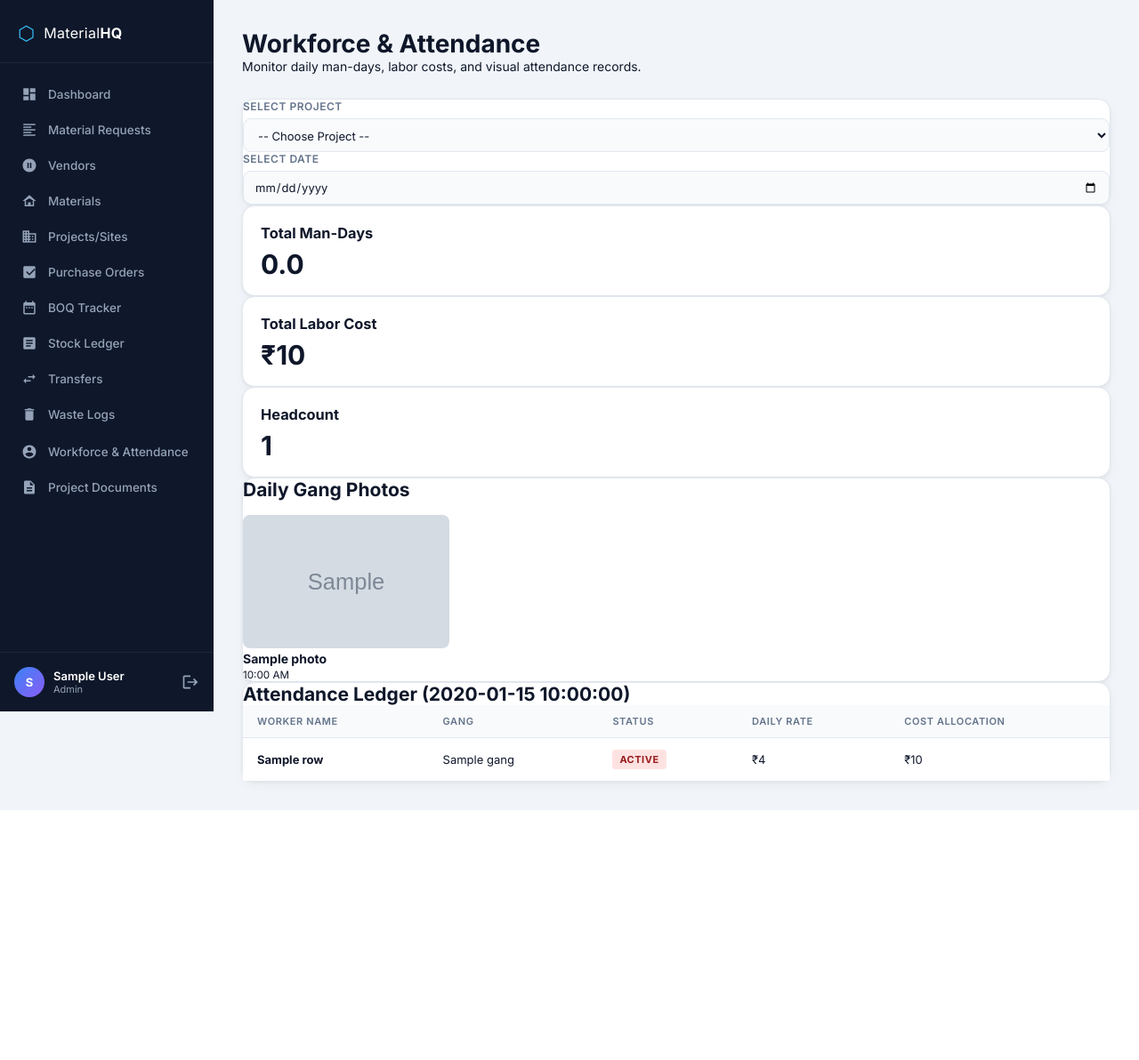
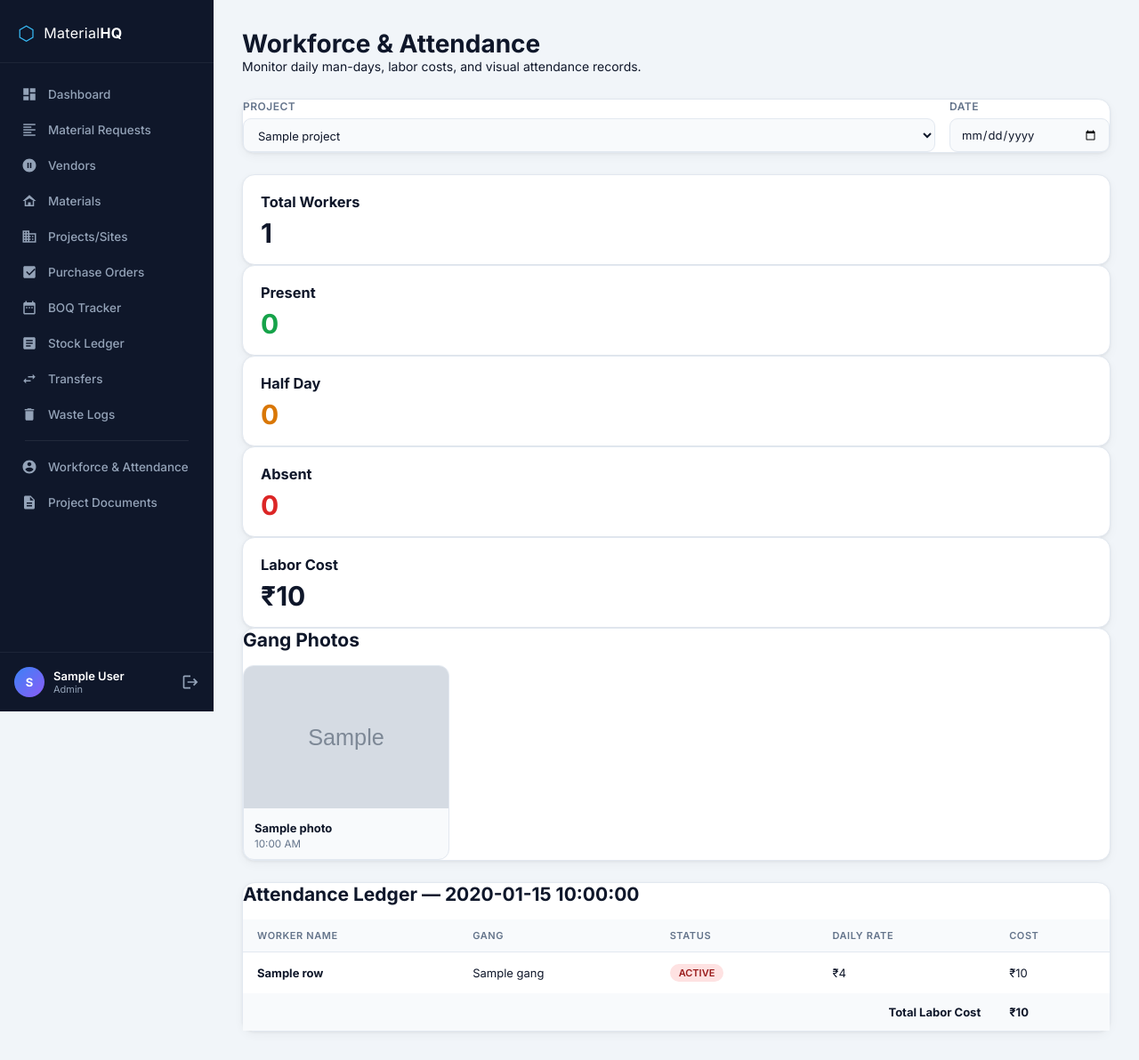
Before and after one commit to lroe/contractorapp, a Flask app: template web_portal/templates/attendance.html in a window 1280 px wide. Shown: the whole page at 89% size. Before the commit the page ends 911 px from the top, so only its background shows below. Run offline with Flask 3, Linux system fonts and the light colour scheme; the visitor is signed in with stand-in values (Sample User, id 1); tables that the repository leaves empty hold one stand-in row (values such as "Sample post"); the template is opened without the code that fills it: most values are stand-ins (such as "Sample title", 1, 10 or a date in 2020); grey boxes marked "Sample" are stand-in pictures.

Commit message:
Fix Document model, clean web portal UI, auto-select first project

```diff
--- a/web_portal/main.py
+++ b/web_portal/main.py
@@ -854,6 +854,8 @@ def attendance():
 
     projects = get_authorized_projects(db, org_id, user_id, user_role)
     project_id = request.args.get('project_id')
+    if not project_id and projects:
+        project_id = str(projects[0].id)
     entry_date_str = request.args.get('date', date.today().isoformat())
     entry_date = date.fromisoformat(entry_date_str)
 
@@ -924,6 +926,8 @@ def documents():
 
     projects = get_authorized_projects(db, org_id, user_id, user_role)
     project_id = request.args.get('project_id')
+    if not project_id and projects:
+        project_id = str(projects[0].id)
 
     if request.method == 'POST':
         proj_id_form = request.form.get('project_id')
--- a/web_portal/static/css/style.css
+++ b/web_portal/static/css/style.css
@@ -64,6 +64,7 @@ body { font-family: 'Inter', system-ui, sans-serif; background: var(--bg); color
 .nav-item svg { width: 18px; height: 18px; fill: currentColor; flex-shrink: 0; }
 .nav-item:hover { background: rgba(255,255,255,.06); color: #fff; }
 .nav-item.active { background: var(--sidebar-active); color: var(--sidebar-text-active); }
+.nav-divider { height: 1px; background: rgba(255,255,255,.08); margin: 8px 16px; }
 
 .sidebar-footer {
   display: flex; align-items: center; justify-content: space-between;
--- a/web_portal/templates/attendance.html
+++ b/web_portal/templates/attendance.html
@@ -10,19 +10,18 @@
     </div>
 </div>
 
-<div class="card search-card">
-    <form method="GET" class="filter-row">
-        <div class="form-group">
-            <label>Select Project</label>
+<div class="card" style="margin-bottom: 24px;">
+    <form method="GET" style="display: flex; gap: 16px; align-items: flex-end; flex-wrap: wrap;">
+        <div class="form-group" style="flex: 1; min-width: 200px; margin-bottom: 0;">
+            <label>Project</label>
             <select name="project_id" onchange="this.form.submit()">
-                <option value="">-- Choose Project --</option>
                 {% for p in projects %}
                 <option value="{{ p.id }}" {% if p.id|string == selected_project_id %}selected{% endif %}>{{ p.name }}</option>
                 {% endfor %}
             </select>
         </div>
-        <div class="form-group">
-            <label>Select Date</label>
+        <div class="form-group" style="min-width: 180px; margin-bottom: 0;">
+            <label>Date</label>
             <input type="date" name="date" value="{{ selected_date }}" onchange="this.form.submit()">
         </div>
     </form>
@@ -31,30 +30,38 @@
 {% if selected_project_id %}
     <div class="stats-grid">
         <div class="stat-card">
-            <h3>Total Man-Days</h3>
-            <p class="stat-value">
-                {% set total_man_days = summary | map(attribute='status') | select('equalto', 'present') | list | length + (summary | map(attribute='status') | select('equalto', 'half_day') | list | length * 0.5) %}
-                {{ total_man_days }}
-            </p>
+            <h3>Total Workers</h3>
+            <p class="stat-value">{{ summary | length }}</p>
         </div>
         <div class="stat-card">
-            <h3>Total Labor Cost</h3>
-            <p class="stat-value">₹{{ summary | sum(attribute='cost') | round(2) }}</p>
+            <h3>Present</h3>
+            <p class="stat-value" style="color: #16a34a;">{{ summary | selectattr('status', 'equalto', 'present') | list | length }}</p>
         </div>
         <div class="stat-card">
-            <h3>Headcount</h3>
-            <p class="stat-value">{{ summary | length }}</p>
+            <h3>Half Day</h3>
+            <p class="stat-value" style="color: #d97706;">{{ summary | selectattr('status', 'equalto', 'half_day') | list | length }}</p>
+        </div>
+        <div class="stat-card">
+            <h3>Absent</h3>
+            <p class="stat-value" style="color: #dc2626;">{{ summary | selectattr('status', 'equalto', 'absent') | list | length }}</p>
+        </div>
+        <div class="stat-card">
+            <h3>Labor Cost</h3>
+            <p class="stat-value">₹{{ "%.0f" | format(summary | sum(attribute='cost')) }}</p>
         </div>
     </div>
 
     {% if photos %}
-    <div class="card">
-        <h2>Daily Gang Photos</h2>
-        <div class="photo-grid">
+    <div class="card" style="margin-bottom: 24px;">
+        <h2 style="margin-bottom: 16px;">Gang Photos</h2>
+        <div style="display: grid; grid-template-columns: repeat(auto-fill, minmax(220px, 1fr)); gap: 16px;">
             {% for photo in photos %}
-            <div class="photo-item">
-                <img src="{{ photo.url }}" alt="Gang Photo" onclick="window.open(this.src)">
-                <p><strong>{{ photo.gang_name }}</strong><br><small>{{ photo.time.strftime('%H:%M %p') }}</small></p>
+            <div style="border-radius: 12px; overflow: hidden; background: #f8fafc; border: 1px solid #e2e8f0;">
+                <img src="{{ photo.url }}" alt="Gang Photo" style="width: 100%; height: 160px; object-fit: cover; cursor: pointer;" onclick="window.open(this.src)">
+                <div style="padding: 10px 12px;">
+                    <strong style="font-size: 13px;">{{ photo.gang_name }}</strong><br>
+                    <small style="color: #64748b;">{{ photo.time.strftime('%I:%M %p') }}</small>
+                </div>
             </div>
             {% endfor %}
         </div>
@@ -62,7 +69,8 @@
     {% endif %}
 
     <div class="card">
-        <h2>Attendance Ledger ({{ selected_date }})</h2>
+        <h2 style="margin-bottom: 16px;">Attendance Ledger — {{ selected_date }}</h2>
+        {% if summary %}
         <table class="data-table">
             <thead>
                 <tr>
@@ -70,64 +78,41 @@
                     <th>Gang</th>
                     <th>Status</th>
                     <th>Daily Rate</th>
-                    <th>Cost Allocation</th>
+                    <th>Cost</th>
                 </tr>
             </thead>
             <tbody>
                 {% for row in summary %}
                 <tr>
                     <td><strong>{{ row.worker_name }}</strong></td>
-                    <td>{{ row.gang or '-' }}</td>
+                    <td>{{ row.gang or '—' }}</td>
                     <td>
-                        <span class="badge {% if row.status == 'present' %}badge-success{% elif row.status == 'half_day' %}badge-warning{% else %}badge-danger{% endif %}">
-                            {{ row.status | upper }}
-                        </span>
+                        <span style="
+                            display: inline-block;
+                            padding: 3px 10px;
+                            border-radius: 100px;
+                            font-size: 11px;
+                            font-weight: 600;
+                            {% if row.status == 'present' %}background: #DCFCE7; color: #166534;
+                            {% elif row.status == 'half_day' %}background: #FEF9C3; color: #854D0E;
+                            {% else %}background: #FEE2E2; color: #991B1B;{% endif %}
+                        ">{{ row.status | replace('_', ' ') | upper }}</span>
                     </td>
-                    <td>₹{{ row.rate }}</td>
-                    <td>₹{{ row.cost }}</td>
+                    <td>₹{{ "%.0f" | format(row.rate) }}</td>
+                    <td>₹{{ "%.0f" | format(row.cost) }}</td>
                 </tr>
                 {% endfor %}
-                {% if not summary %}
-                <tr>
-                    <td colspan="5" class="text-center">No attendance records found for this date.</td>
+            </tbody>
+            <tfoot>
+                <tr style="font-weight: bold; background: #f8fafc;">
+                    <td colspan="4" style="text-align: right;">Total Labor Cost</td>
+                    <td>₹{{ "%.0f" | format(summary | sum(attribute='cost')) }}</td>
                 </tr>
-                {% endif %}
-            </tbody>
+            </tfoot>
         </table>
-    </div>
-{% else %}
-    <div class="empty-state">
-        <svg viewBox="0 0 24 24"><path d="M12 2C6.48 2 2 6.48 2 12s4.48 10 10 10 10-4.48 10-10S17.52 2 12 2zm0 3c1.66 0 3 1.34 3 3s-1.34 3-3 3-3-1.34-3-3 1.34-3 3-3zm0 14.2c-2.5 0-4.71-1.28-6-3.22.03-1.99 4-3.08 6-3.08 1.99 0 5.97 1.09 6 3.08-1.29 1.94-3.5 3.22-6 3.22z"/></svg>
-        <h3>Please select a project to view attendance data.</h3>
+        {% else %}
+        <p style="text-align: center; color: #94a3b8; padding: 32px 0;">No attendance records found for this date. Attendance is logged from the mobile app.</p>
+        {% endif %}
     </div>
 {% endif %}
-
-<style>
-    .photo-grid {
-        display: grid;
-        grid-template-columns: repeat(auto-fill, minmax(200px, 1fr));
-        gap: 16px;
-        margin-top: 16px;
-    }
-    .photo-item img {
-        width: 100%;
-        height: 150px;
-        object-fit: cover;
-        border-radius: 8px;
-        cursor: pointer;
-        transition: transform 0.2s;
-    }
-    .photo-item img:hover {
-        transform: scale(1.05);
-    }
-    .badge {
-        padding: 4px 8px;
-        border-radius: 4px;
-        font-size: 11px;
-        font-weight: bold;
-    }
-    .badge-success { background: #DCFCE7; color: #166534; }
-    .badge-warning { background: #FEF9C3; color: #854D0E; }
-    .badge-danger { background: #FEE2E2; color: #991B1B; }
-</style>
 {% endblock %}
```
Also changed, not shown: app/models.py (+5 -6 lines), web_portal/templates/documents.html (+31 -65 lines).
